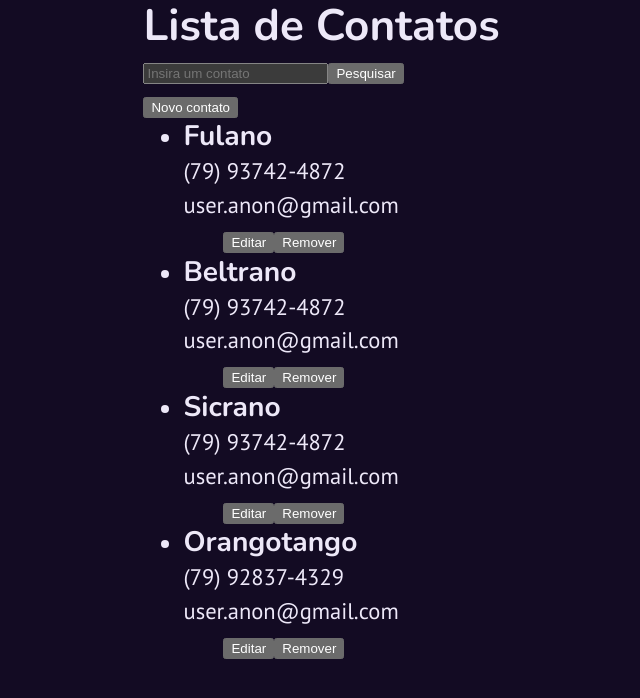
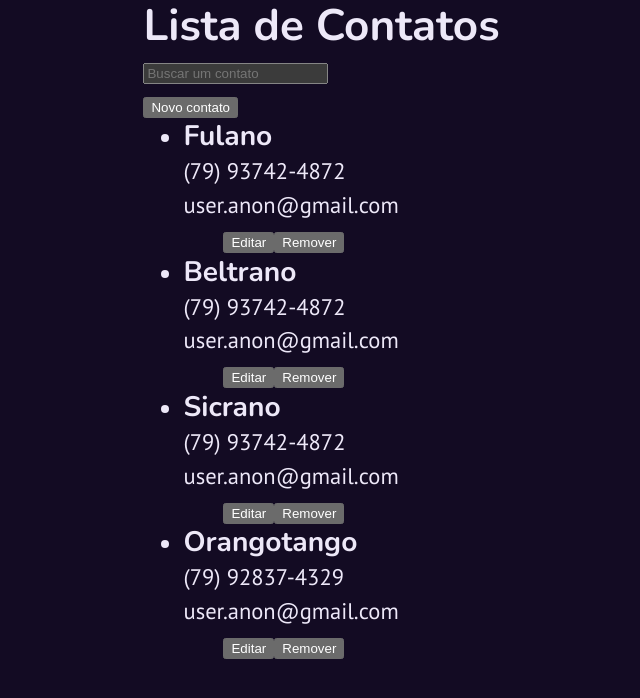
Before and after one commit to MisterConscio/contatos-react, a React (Vite) app: page / in a window 1280 px wide. Shown: the top 698 px of the page, without its empty margins (5-645 px from the left). Built offline with nearby package versions, Linux system fonts and the light colour scheme.

Commit message:
Buscar contatos por termo

```diff
--- a/src/App.tsx
+++ b/src/App.tsx
@@ -1,7 +1,8 @@
 import { useState } from 'react'
-import { useSelector } from 'react-redux'
+import { useSelector, useDispatch } from 'react-redux'
 
 import { RootReducer } from './store'
+import { alterarTermo } from './store/filtro'
 
 import Contato from './components/Contato'
 import NewContact from './components/NewContact'
@@ -13,6 +14,26 @@ function App() {
   //const [ editContact, setEditContact ] = useState(false)
 
   const { itens } = useSelector((state: RootReducer) => state.contatos)
+  const { termo } = useSelector((state: RootReducer) => state.filtro)
+
+  const dispatch = useDispatch()
+
+  const filtraContatos = () => {
+    let contatosFiltrados = itens
+    if (termo !== undefined) {
+
+      contatosFiltrados = contatosFiltrados.filter(
+        (item) => item.name.toLowerCase().search(termo.toLowerCase()) >= 0
+      )
+
+      return contatosFiltrados
+
+    } else {
+
+      return itens
+
+    }
+  }
 
   //function editHandler() {
   //  setEditContact(true)
@@ -24,6 +45,8 @@ function App() {
     setIsNewContactOpened(true)
   }
 
+  const contatos = filtraContatos()
+
   return (
     <>
       <EstiloGlobal />
@@ -31,8 +54,14 @@ function App() {
         <h1>Lista de Contatos</h1>
         <div>
           <form>
-            <input type="text" placeholder="Insira um contato" required/>
-            <button type="submit">Pesquisar</button>
+            <input
+              type="text"
+              placeholder="Buscar um contato"
+              required
+              value={termo}
+              onChange={(e) => dispatch(alterarTermo(e.target.value))}
+            />
+            {/*<button type="submit">Pesquisar</button>*/}
           </form>
           <button
             type="button"
@@ -42,14 +71,13 @@ function App() {
           </button>
         </div>
         <ul>
-          {itens.map((item) => (
+          {contatos.map((item) => (
             <li key={item.id}>
               <Contato
                 id={item.id}
                 name={item.name}
                 number={item.number}
                 email={item.email}
-                onEditing={() => editHandler()}
               />
             </li>
           ))}
--- a/src/components/Contato.tsx
+++ b/src/components/Contato.tsx
@@ -1,4 +1,4 @@
-import { useState, useEffect } from 'react'
+import { useState } from 'react'
 import { useDispatch } from 'react-redux'
 
 import { remover, editar } from '../store/contatos'
--- a/src/components/NewContact.tsx
+++ b/src/components/NewContact.tsx
@@ -40,7 +40,6 @@ const NewContact = ({isOpened, onClose}) => {
   const [name, setName] = useState("")
   const [number, setNumber] = useState("")
   const [email, setEmail] = useState("")
-  //const [estaEditando, setEstaEditando] = useState(false)
 
   useEffect(() => {
     if (isOpened) {
@@ -60,19 +59,21 @@ const NewContact = ({isOpened, onClose}) => {
         email
       })
     )
+
+    setName(""); setNumber(""); setEmail("")
   }
 
   return (
     <Dialog ref={ref}>
-      <form onSubmit={adicionarContato} method="dialog">
+      <form onSubmit={adicionarContato}>
         <h3>Adicionar contato</h3>
-        <section>
         <div className="form-control">
           <label htmlFor="name">Nome: </label>
           <input
             id="name"
             type="text"
             placeholder="Nome do contato"
+            value={name}
             onChange={(e) => setName(e.target.value)}
             required
           />
@@ -83,6 +84,7 @@ const NewContact = ({isOpened, onClose}) => {
             id="number"
             type="text"
             placeholder="Número do contato"
+            value={number}
             onChange={(e) => setNumber(e.target.value)}
             required
           />
@@ -93,6 +95,7 @@ const NewContact = ({isOpened, onClose}) => {
             id="email"
             type="email"
             placeholder="Email do contato"
+            value={email}
             onChange={(e) => setEmail(e.target.value)}
             required
           />
@@ -101,7 +104,6 @@ const NewContact = ({isOpened, onClose}) => {
           <button type="submit">Adcionar</button>
           <button type="button" onClick={onClose}>Fechar</button>
         </menu>
-        </section>
       </form>
     </Dialog>
   )
--- /dev/null
+++ b/src/store/filtro.ts
@@ -0,0 +1,23 @@
+import { PayloadAction, createSlice } from '@reduxjs/toolkit'
+
+type FiltroState = {
+  termo?: string
+}
+
+const initialState: FiltroState = {
+  termo: '',
+}
+
+const filtroSlice = createSlice({
+  name: 'filtro',
+  initialState,
+  reducers: {
+    alterarTermo: (state, action: PayloadAction<string>) => {
+      state.termo = action.payload
+    }
+  }
+})
+
+export const { alterarTermo } = filtroSlice.actions
+
+export default filtroSlice.reducer
--- a/src/store/index.ts
+++ b/src/store/index.ts
@@ -1,10 +1,12 @@
 import { configureStore } from '@reduxjs/toolkit'
 
 import contatosReducer from './contatos'
+import filtroReducer from './filtro'
 
 const store = configureStore({
   reducer: {
     contatos: contatosReducer,
+    filtro: filtroReducer
   }
 })
 
```
Lines whose indentation alone changed are shown as unchanged.
